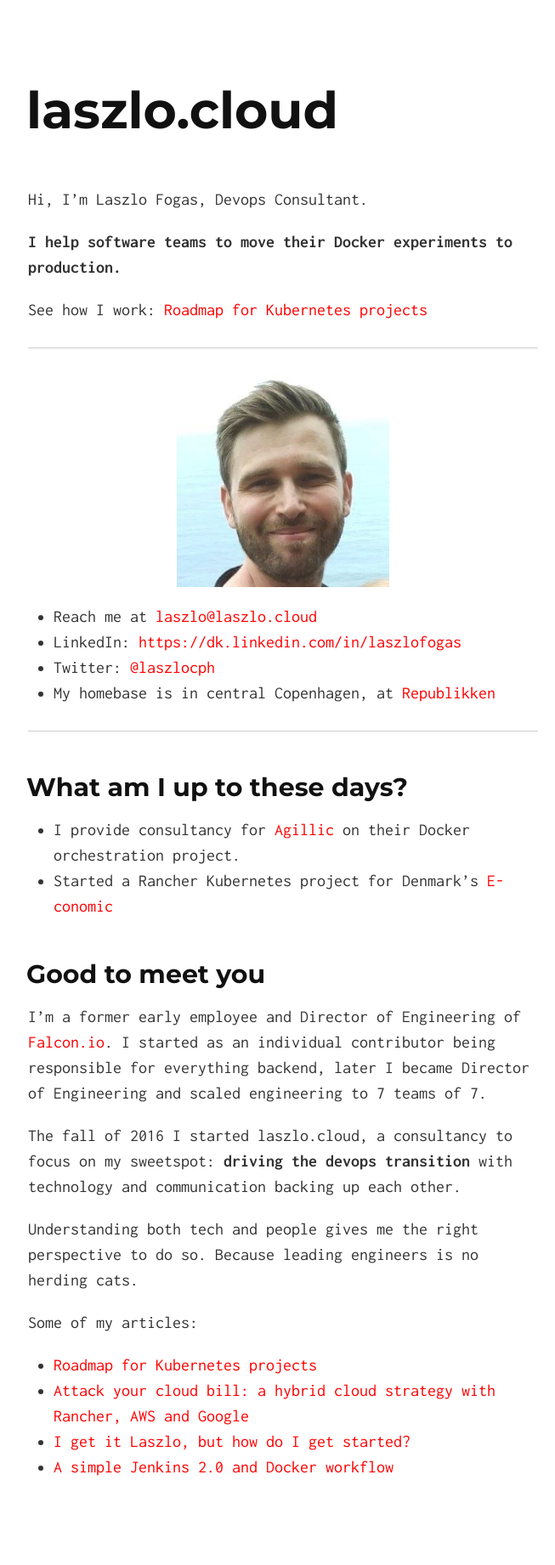
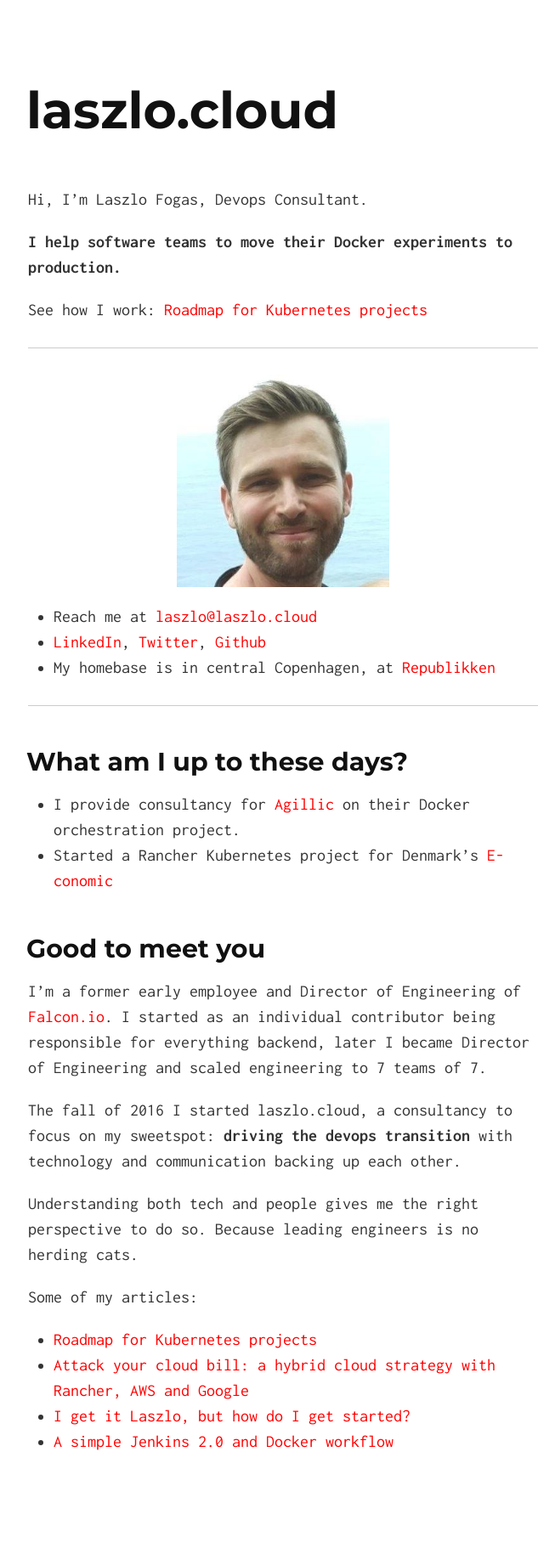
Before and after one commit to laszlocph/website, a Jekyll site: the page built from index.md, in a window 1280 px wide. Shown: the whole page at 85% size, without its empty margins (307-960 px from the left). Built offline with Jekyll 4.4.1, drawn with Linux system fonts in a browser that asks for light colours; after the commit the page ends 1812 px from its top, so only the background shows below that.

Commit message:
Shrinked contacts

```diff
--- a/index.md
+++ b/index.md
@@ -14,8 +14,7 @@
 
 
 * Reach me at <a href="mailto:laszlo@laszlo.cloud">laszlo@laszlo.cloud</a>
-* LinkedIn: [https://dk.linkedin.com/in/laszlofogas](https://dk.linkedin.com/in/laszlofogas){:target="_blank"}
-* Twitter: [@laszlocph](https://twitter.com/laszlocph){:target="_blank"}
+* [LinkedIn](https://dk.linkedin.com/in/laszlofogas){:target="_blank"}, [Twitter](https://twitter.com/laszlocph){:target="_blank"}, [Github](https://github.com/laszlocph){:target="_blank"}
 * My homebase is in central Copenhagen, at [Republikken](http://republikken.net/contact-republikken/){:target="_blank"}
 
 ---
```
